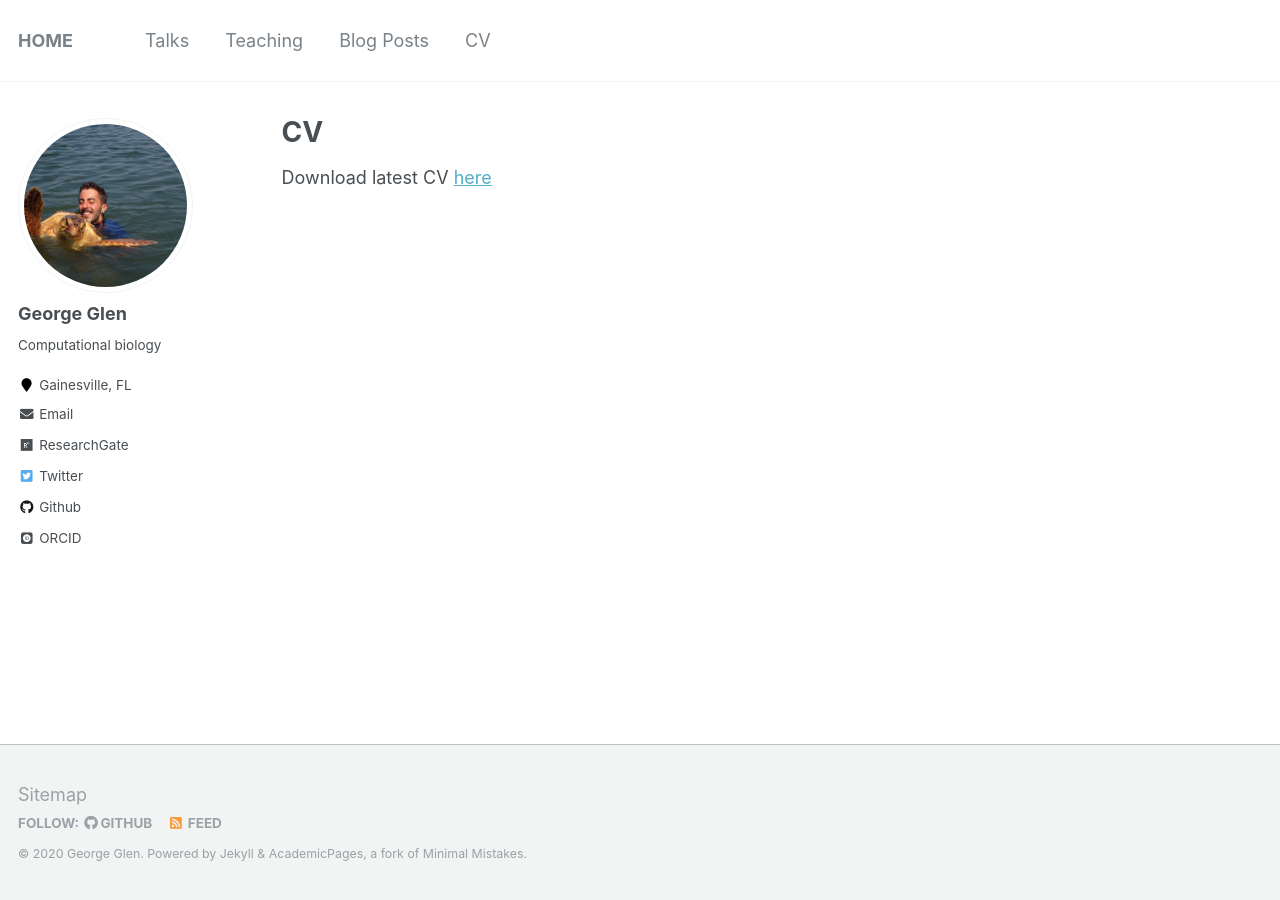
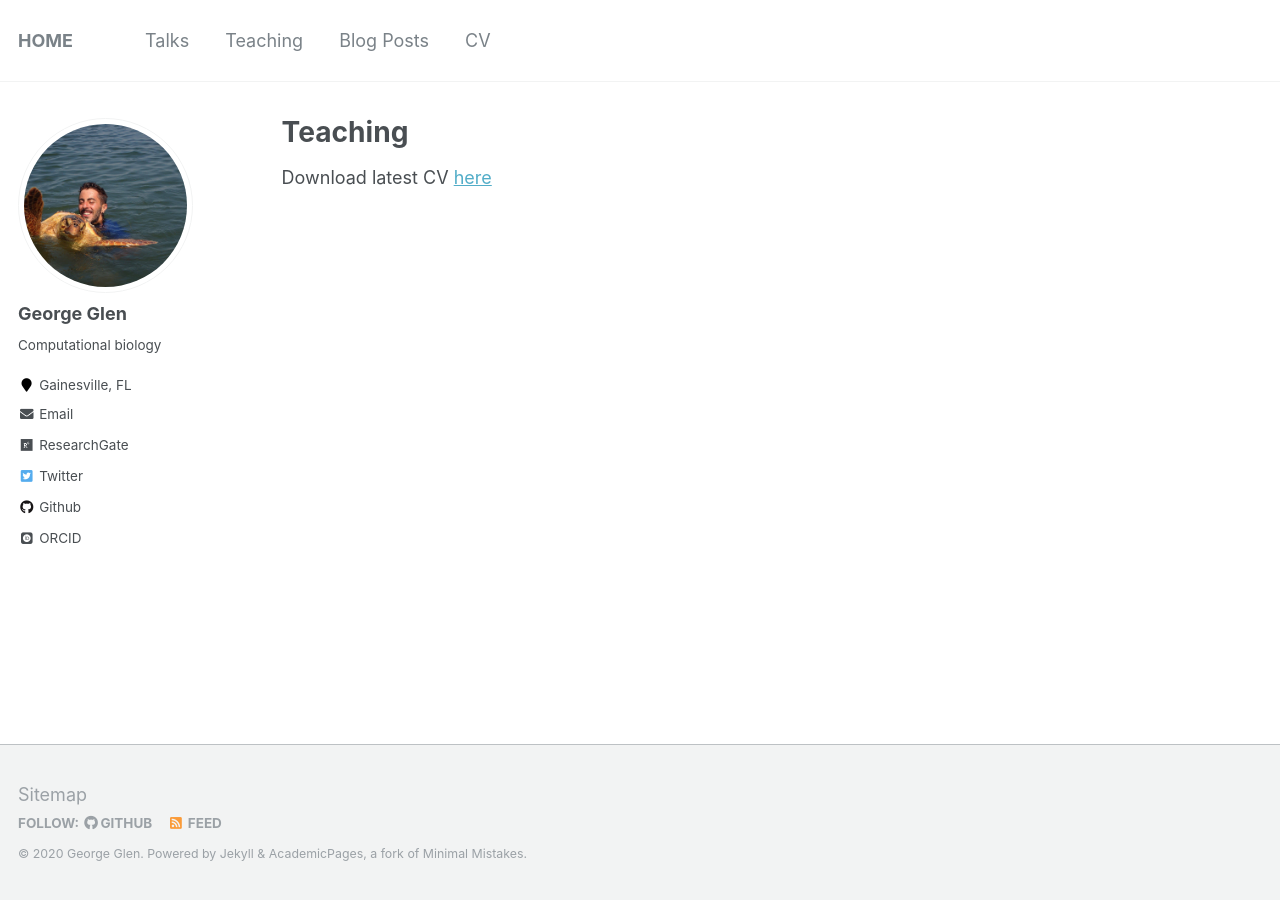
Before and after one commit to constantin-george/constantin-george.github.io, a Jekyll site: the page built from _pages/teaching.md, in a window 1280 px wide. Built offline with Jekyll 4.4.1, drawn with Linux system fonts in a browser that asks for light colours; some web fonts are replaced.

Commit message:
Update teaching.md

```diff
--- a/_pages/teaching.md
+++ b/_pages/teaching.md
@@ -1,10 +1,8 @@
 ---
 layout: archive
-title: "CV"
-permalink: /cv/
+title: "Teaching"
+permalink: /teaching/
 author_profile: true
-redirect_from:
-  - /resume
 ---
 
 {% include base_path %}
```
